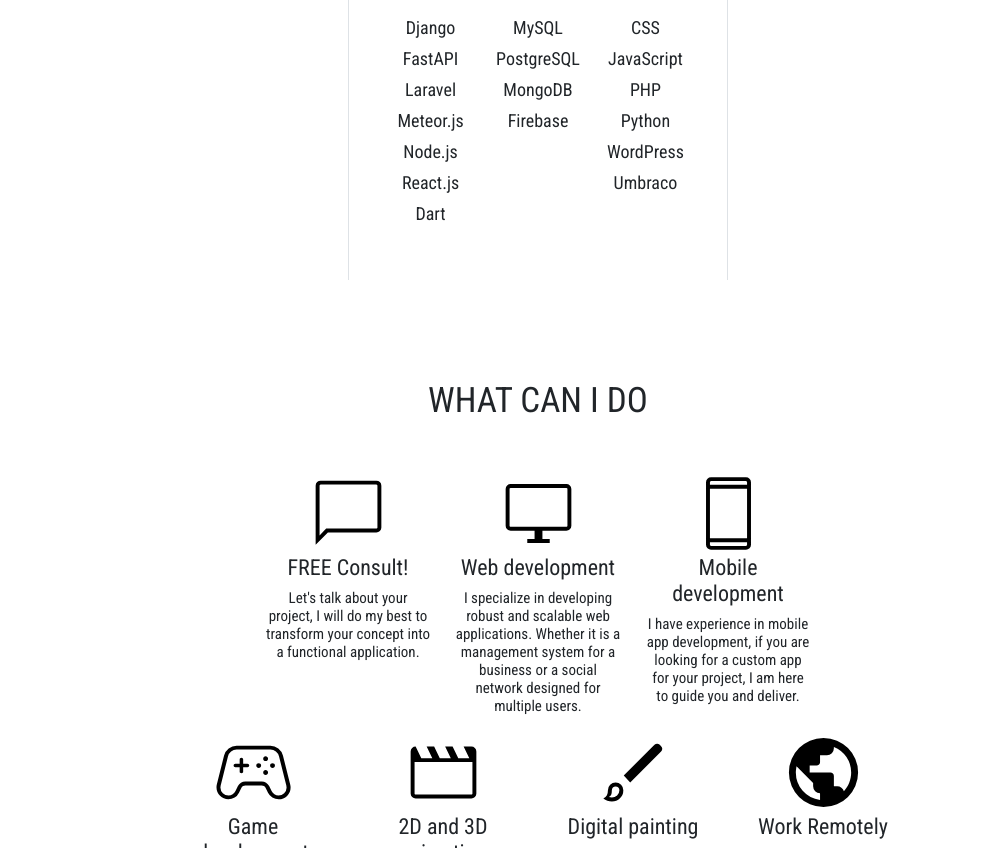
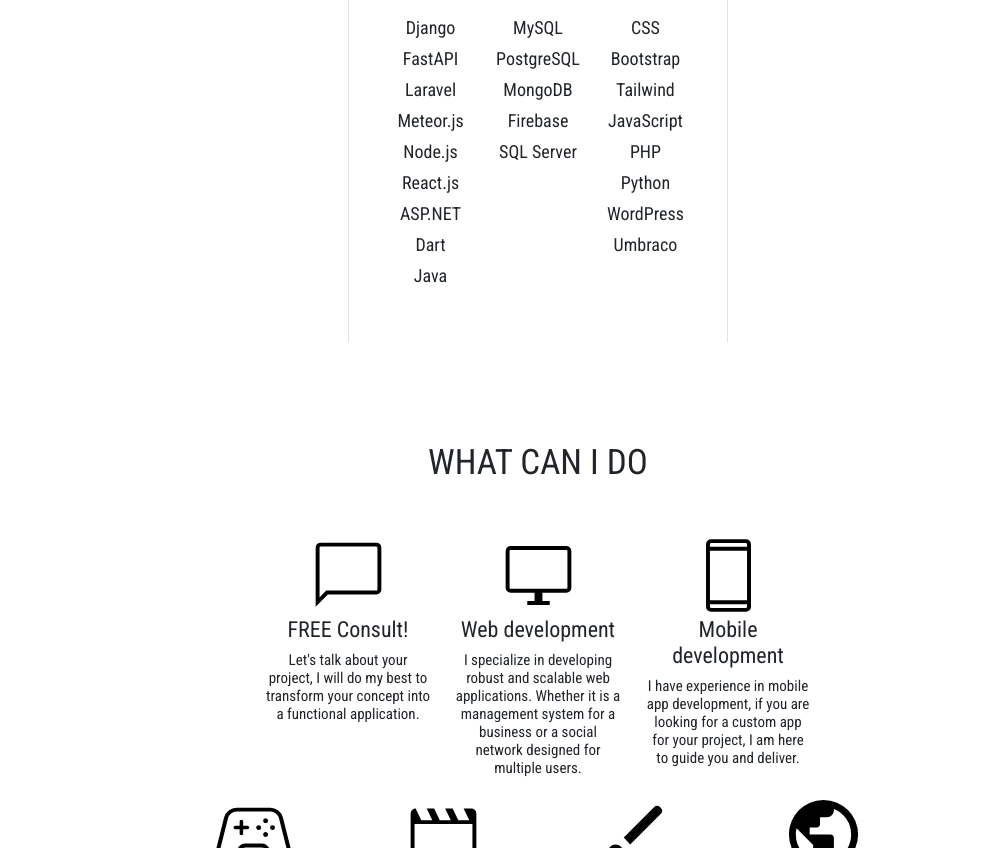
Before and after one commit to geumistudio/geumistudio.github.io, a plain HTML site: page index.html in a window 1280 px wide. Shown: the part 1660-2508 px from the top of the page, without its empty margins (102-1084 px from the left). Drawn offline with nearby package versions, Linux system fonts and the light colour scheme; some packages are replaced by stand-ins of ours; a script that the page names is missing.

Commit message:
Update index

```diff
--- a/index.html
+++ b/index.html
@@ -171,7 +171,9 @@
                   <li>Meteor.js</li>
                   <li>Node.js</li>
                   <li>React.js</li>
+                  <li>ASP.NET</li>
                   <li>Dart</li>
+                  <li>Java</li>
                 </ul>
               </dil>
               <dil class="col">
@@ -180,11 +182,14 @@
                   <li>PostgreSQL</li>
                   <li>MongoDB</li>
                   <li>Firebase</li>
+                  <li>SQL Server</li>
                 </ul>
               </dil>
               <dil class="col">
                 <ul>
                   <li>CSS</li>
+                  <li>Bootstrap</li>
+                  <li>Tailwind</li>
                   <li>JavaScript</li>
                   <li>PHP</li>
                   <li>Python</li>
```
